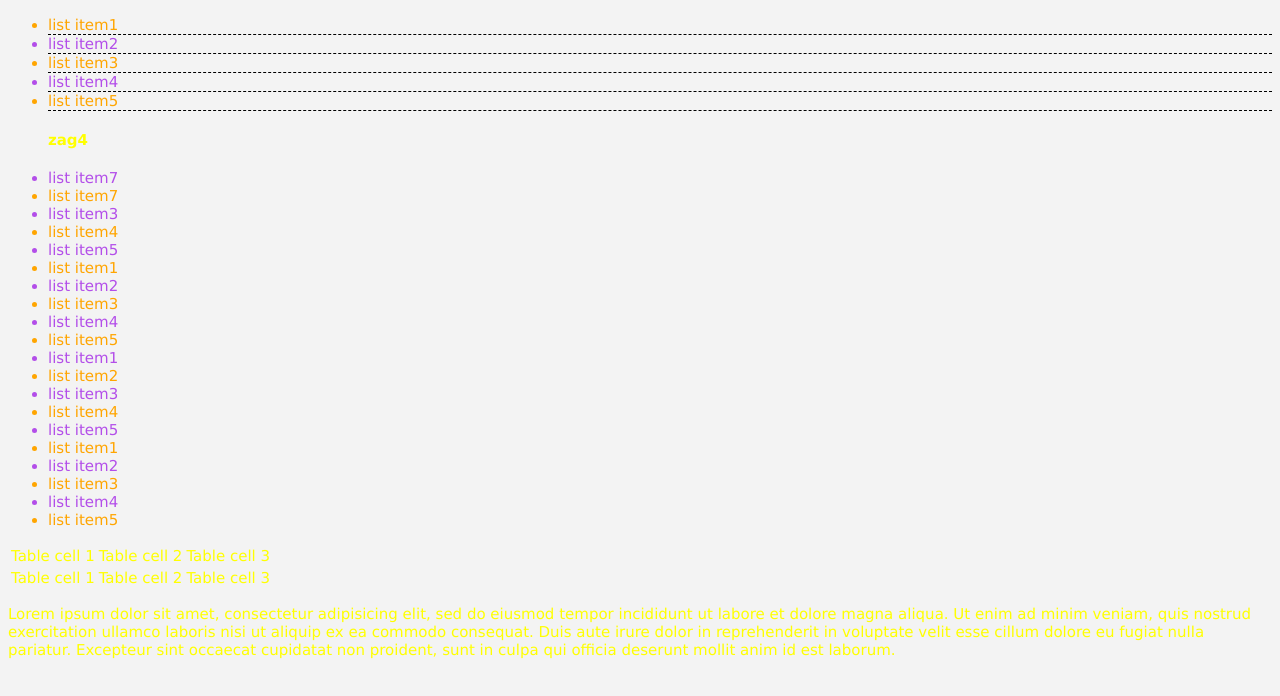
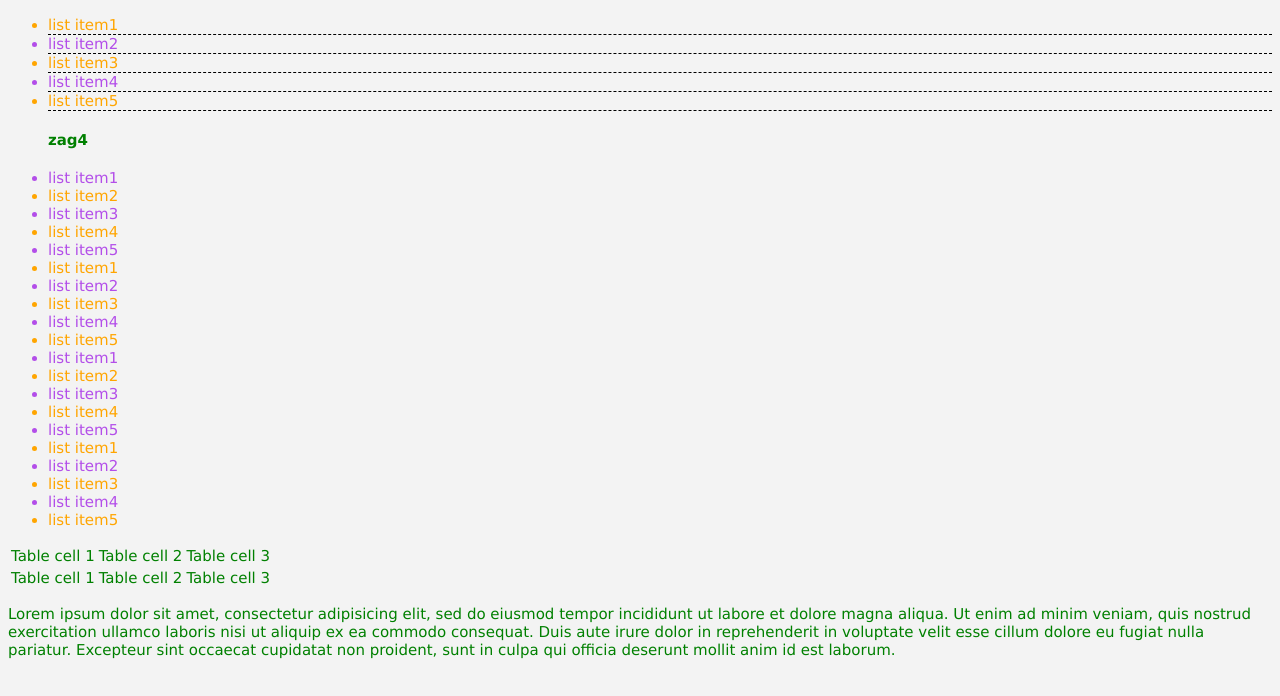
Before and after one commit to Luiza-777/sorax3, a plain HTML site: page index.html in a window 1280 px wide. Shown: the part 104-800 px from the top of the page. Drawn offline with Linux system fonts and the light colour scheme.

Commit message:
third commit

```diff
--- a/index.html
+++ b/index.html
@@ -19,8 +19,8 @@
 		</ul>
 		<ul class="list2">
 			<h4>zag4</h4>
-			<li>list item7</li>
-			<li>list item7</li>
+			<li>list item1</li>
+			<li>list item2</li>
 			<li>list item3</li>
 			<li>list item4</li>
 			<li>list item5</li>
--- a/style.css
+++ b/style.css
@@ -17,8 +17,7 @@ h2.list{/*ete uzum enk vor class=list poxvi voch amen tex apa arancin nshum enq
 	color: blue;
 }
 div#main{
-	color:yellow;
-
+	color:green;
 }
 /*      *{                                                  arancnacnum e eji bolor elementnery
         border:1px solid gray;}
```
